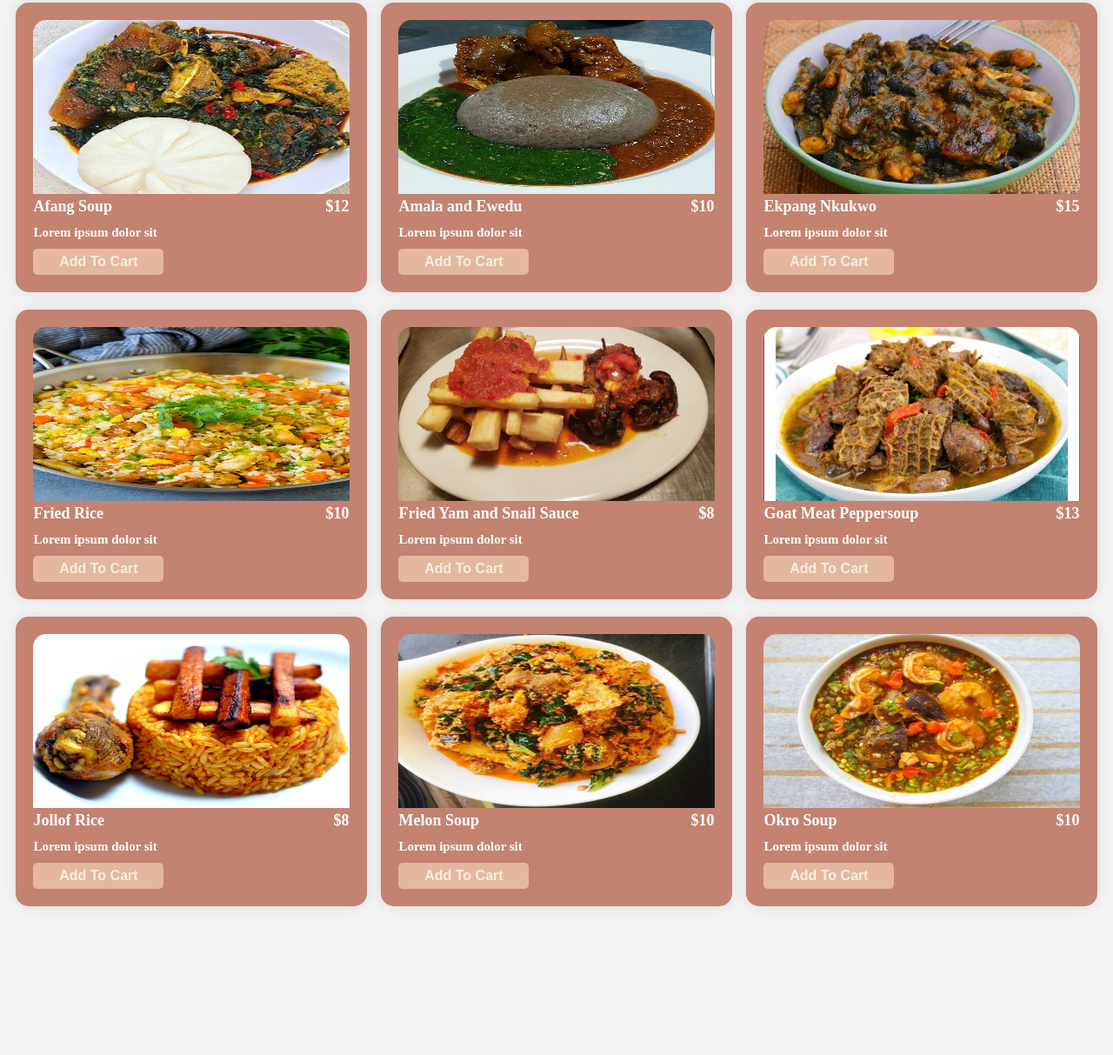
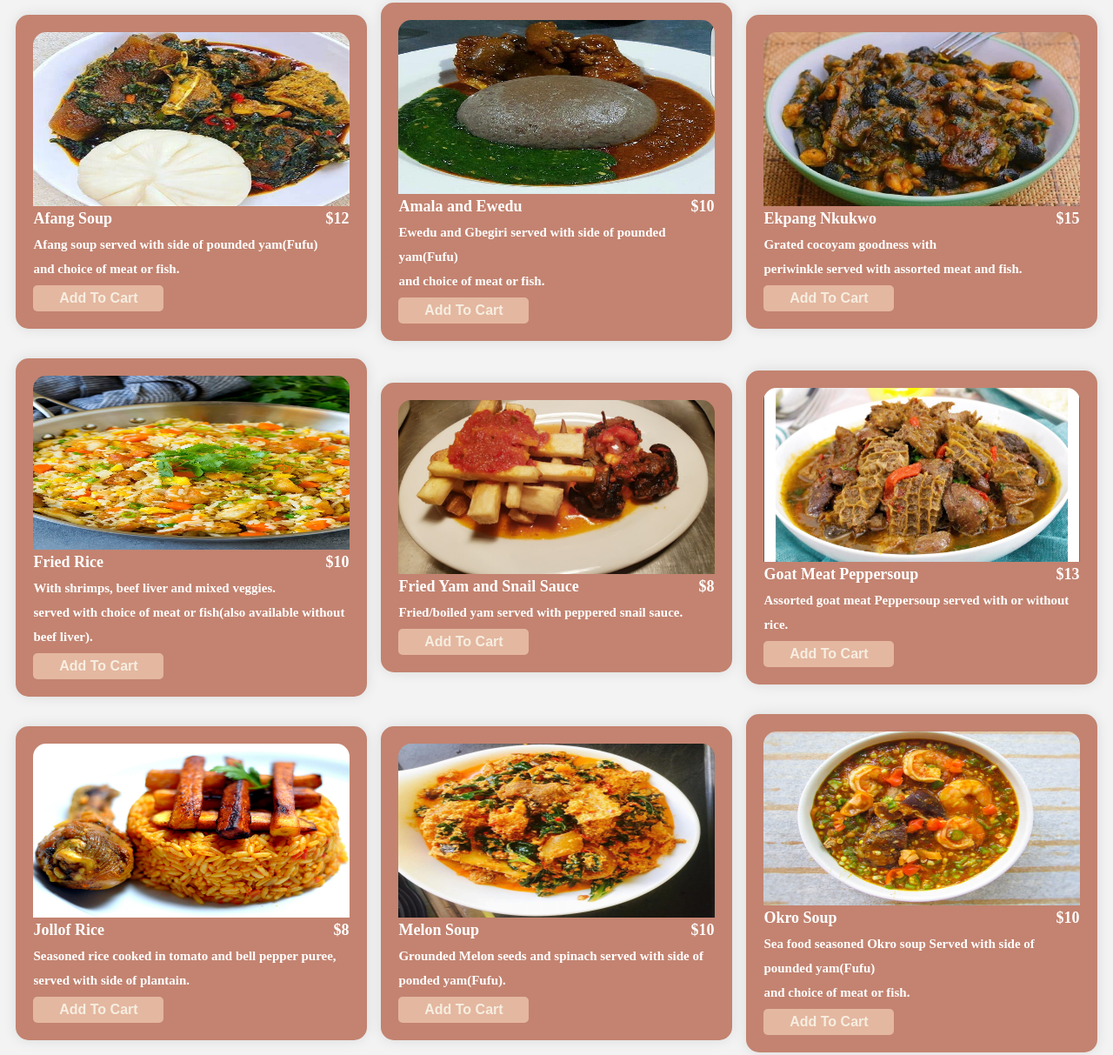
Before and after one commit to GiftCode27/Restaurant-Menu-Manager, a plain HTML site: page index.html in a window 1280 px wide. Shown: the part 163-1376 px from the top of the page at 87% size. Before the commit the page ends 1255 px from the top, so only its background shows below. Drawn offline with Linux system fonts and the light colour scheme.

Commit message:
Edited <p> tag

```diff
--- a/index.html
+++ b/index.html
@@ -21,7 +21,7 @@
                 <h5>Afang Soup</h5>
                 <h5 class="price">  $12  </h5>
             </div>
-            <p>Lorem ipsum dolor sit </p>
+            <p>Afang soup served with side of pounded yam(Fufu)<br> and choice of meat or fish. </p>
             <button>Add To Cart</button>
 
         </div>
@@ -32,7 +32,7 @@
                 <h5>Amala and Ewedu</h5>
                 <h5 class="price">  $10  </h5>
             </div>
-            <p>Lorem ipsum dolor sit </p>
+            <p>Ewedu and Gbegiri served with side of pounded yam(Fufu)<br> and choice of meat or fish. </p>
             <button>Add To Cart</button>
         </div>
 
@@ -42,7 +42,7 @@
                 <h5>Ekpang Nkukwo</h5>
                 <h5 class="price">  $15 </h5>
             </div>
-            <p>Lorem ipsum dolor sit </p>
+            <p>Grated cocoyam goodness with <br>periwinkle served with assorted meat and fish. </p>
             <button>Add To Cart</button>
             </div>
 
@@ -55,7 +55,7 @@
                 <h5>Fried Rice</h5>
                 <h5 class="price">  $10 </h5>
             </div>
-            <p>Lorem ipsum dolor sit </p>
+            <p>With shrimps, beef liver and mixed veggies.<br> served with choice of meat or fish(also available without beef liver). </p>
             <button>Add To Cart</button>
 
         </div>
@@ -66,7 +66,7 @@
                 <h5>Fried Yam and Snail Sauce</h5>
                 <h5 class="price">  $8  </h5>
             </div>
-            <p>Lorem ipsum dolor sit </p>
+            <p>Fried/boiled yam served with peppered snail sauce.</p>
             <button>Add To Cart</button>
 
         </div>
@@ -77,7 +77,7 @@
                 <h5>Goat Meat Peppersoup</h5>
                 <h5 class="price">  $13 </h5>
             </div>
-            <p>Lorem ipsum dolor sit </p>
+            <p>Assorted goat meat Peppersoup served with or without rice. </p>
             <button>Add To Cart</button>
             </div>
         </div>
@@ -89,7 +89,7 @@
                 <h5>Jollof Rice</h5>
                 <h5 class="price">  $8  </h5>
             </div>
-            <p>Lorem ipsum dolor sit </p>
+            <p>Seasoned rice cooked in tomato and bell pepper puree, <br>served with side of plantain.</p>
             <button>Add To Cart</button>
 
         </div>
@@ -100,7 +100,7 @@
                 <h5>Melon Soup</h5>
                 <h5 class="price">  $10 </h5>
             </div>
-            <p>Lorem ipsum dolor sit </p>
+            <p>Grounded Melon seeds and spinach served with side of ponded yam(Fufu). </p>
             <button>Add To Cart</button>
 
         </div>
@@ -112,7 +112,7 @@
                 <h5 class="price">  $10 </h5>
             </div>
 
-            <p>Lorem ipsum dolor sit </p>
+            <p>Sea food seasoned Okro soup Served with side of pounded yam(Fufu)<br> and choice of meat or fish. </p>
             <button>Add To Cart</button>
 
         </div>
```
